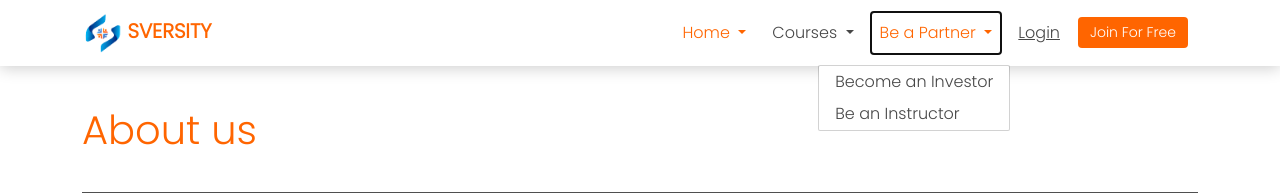
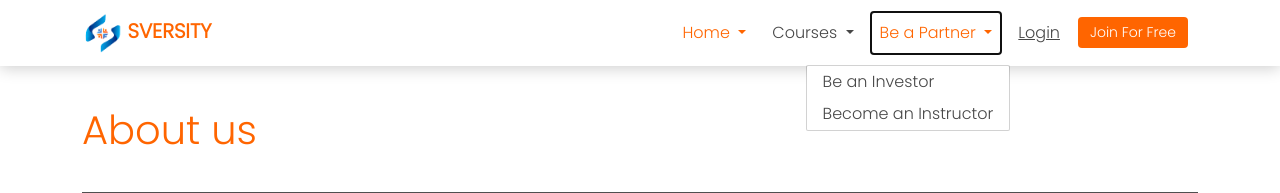
Before and after one commit to ApcosysTest/skillversity.com, a Django app: page /about in a window 1280 px wide, after a click on "Be a Partner". Shown: the top 193 px of the page. Run offline with Django 4.2, Linux system fonts and the light colour scheme; data that the repository does not hold is empty; some libraries are stand-ins or nearby versions; grey boxes are pictures that could not be loaded.

Commit message:
Update base.html

```diff
--- a/app/templates/base.html
+++ b/app/templates/base.html
@@ -135,8 +135,8 @@
                         </a>
 
                         <ul class="dropdown-menu dropend dropdown-menu-end">
-                            <li><a class="dropdown-item" href="{% url 'investor' %}">Become an Investor</a></li>
-                            <li><a class="dropdown-item" href="{% url 'instructor' %}">Be an Instructor</a></li>
+                            <li><a class="dropdown-item" href="{% url 'investor' %}">Be an Investor</a></li>
+                            <li><a class="dropdown-item" href="{% url 'instructor' %}">Become an Instructor</a></li>
                         </ul>
                     </li>
 
```
